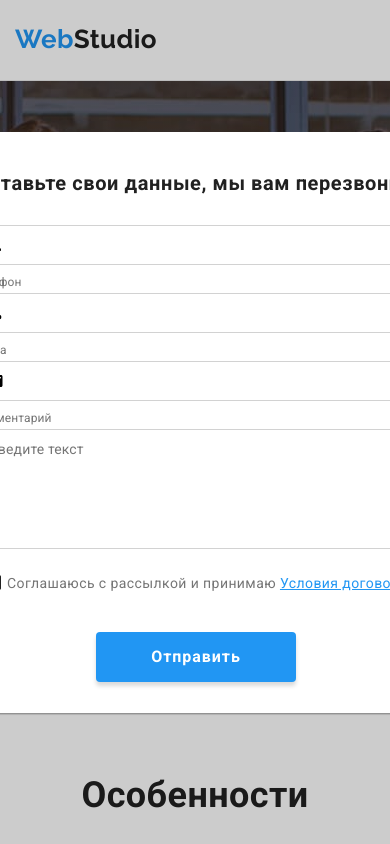
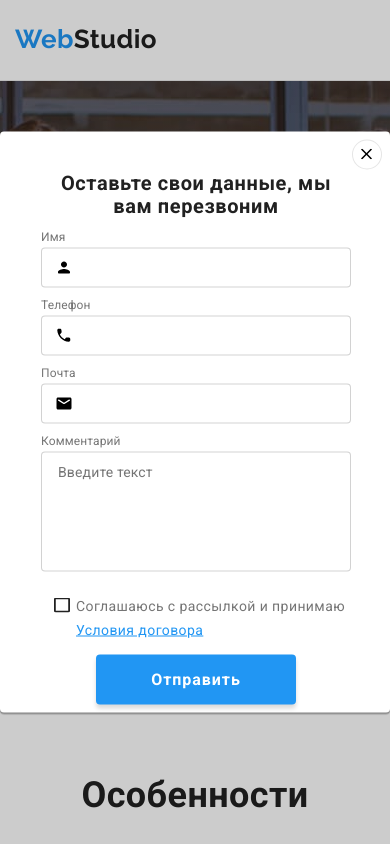
Before and after one commit to ludzay/goit-markup-hw-08, a plain HTML site: page index.html in a window 390 px wide. Both pictures are taken after a click on the button "Заказать услугу". Shown: the top 844 px of the page. Drawn offline with nearby package versions, Linux system fonts and the light colour scheme; files that its build step writes are made by us from their sources.

Commit message:
Update _modal.scss

```diff
--- a/sass/components/_modal.scss
+++ b/sass/components/_modal.scss
@@ -12,8 +12,16 @@
     border-radius: 4px;
 
     transform: translate(-50%, -50%) scale(1);
-    overflow-y: scroll;
 
+
+    @media (max-width: 768px){
+        position: absolute;
+        top: 50%;
+        left: 50%;
+        transform: translate(-50%, -50%);
+        max-width: 450px;
+        width: 100%;
+    }
 
 }
 
```
